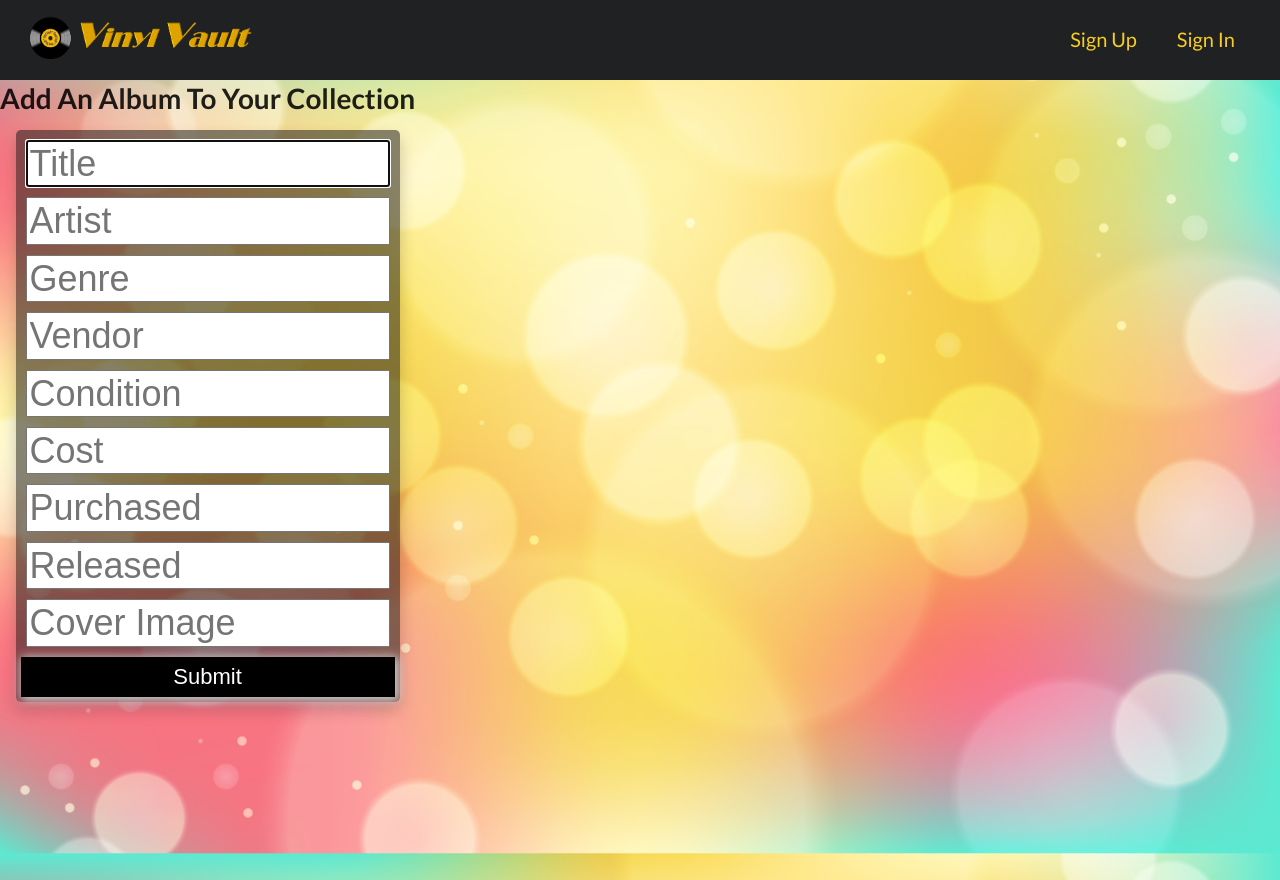
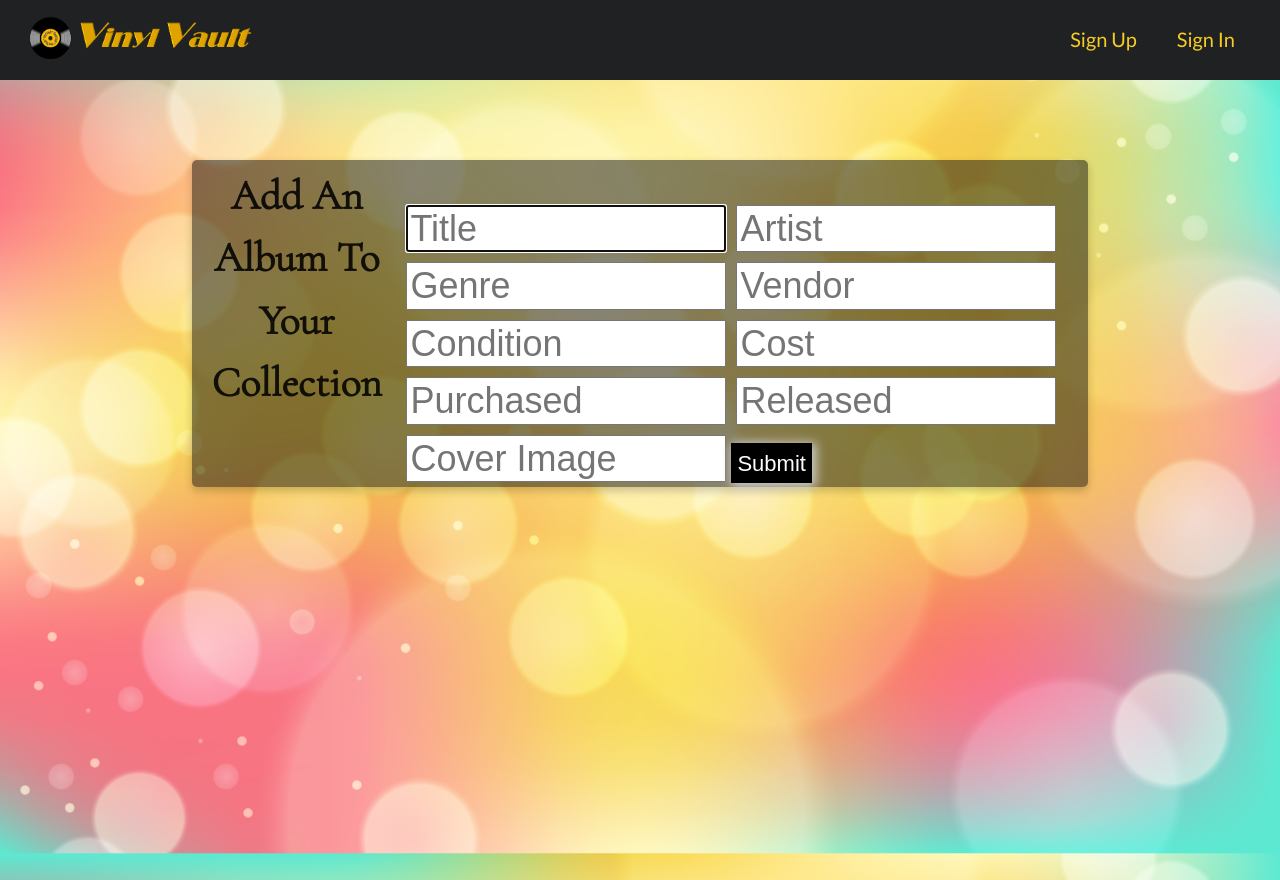
Before and after one commit to mnezz1131/Vinyl-Vault, a React (Create React App) app in the folder client/: page /add-album in a window 1280 px wide. Built offline with nearby package versions, Linux system fonts and the light colour scheme; no server answers; a web font is replaced by a local one.

Commit message:
css create form

```diff
--- a/client/src/screens/AlbumCreate/AlbumCreate.css
+++ b/client/src/screens/AlbumCreate/AlbumCreate.css
@@ -1,38 +1,70 @@
-.create-form {
+.create-album-container{
+  display: flex;
+ /* flex-direction: row;
+ justify-content: center;
+ align-items: center; */
+ margin: 0 auto;
+border-radius: 4%;
+margin-top: 80px;
+width:70vw;
+/* margin-right: 40px; */
+ /* Add shadows to create the "card" effect */
+ box-shadow: 0 4px 8px 0 rgba(0,0,0,0.2);
+ transition: 0.3s;
+ background-color: rgba(17, 16, 16, 0.5);
+ border-radius: 5px;
+}
+
+.album-create-title{
+
+  display: flex;
+  width: 100%;
+  text-align:center;
+  font-family: 'Cormorant Garamond', serif;
+  font-size:3.25vw;
+line-height: 1.5;
+font-weight: 600;
+padding: 5px;
+}
+.album-create{
+  display: flex;
+  /* flex-direction: row;
+  justify-content: center;
+  align-items: center; */
+  margin: 0 auto;
+ border-radius: 4%;
+ margin-top: 40px;
+
+
+}
+.album-create-form {
   padding-top: 50px;
   display: flex;
   flex-direction: column;
   height: 100%;
   width: 100%;
   justify-content: space-evenly;
-  margin:0 auto;
+
 }
 
-.input:focus, select:focus {
-    outline: none;
-}
-
-input{
+.album-create-inputbox{
     font-size: 36px;
     margin: 5px;
+    /* display: flex;
+flex-direction: row; */
+ width: 25vw;
 }
 
 .input-name {
     font-size: 48px;
 }
 
-.input-price {
-    padding-left: 10px;
-    font-size: 24px;
-}
 
-.input-image-link {
-    font-size: 18px;
-}
+
+
 
 .submit-button {
     font-size: 22px;
-
     height: 40px;
     margin-top: 40px;
     background-color: black;
--- a/client/src/screens/AlbumCreate/AlbumCreate.jsx
+++ b/client/src/screens/AlbumCreate/AlbumCreate.jsx
@@ -26,15 +26,17 @@ const AlbumCreate = ({ user, handleAlbumCreate, handleLogout }) => {
 
   return (
     <Layout user={user} handleLogout={handleLogout}>
-      <div>
-        <h1>Add An Album To Your Collection</h1>
-        <div className="album-create-form">
-          <form className="create-form" onSubmit={(e) => {
+      <div className="create-album-container">
+        <div className='album-create-title' >
+          <div>Add An Album To Your Collection</div>
+          </div>
+        <div className="album-create">
+          <form className="-album-create-form" onSubmit={(e) => {
             e.preventDefault()
             handleAlbumCreate(album)
           }}>
             <input
-              className="inputbox"
+              className="album-create-inputbox"
               placeholder="Title"
               value={album.title}
               name="title"
@@ -43,7 +45,7 @@ const AlbumCreate = ({ user, handleAlbumCreate, handleLogout }) => {
               onChange={handleChange}
             />
             <input
-              className="inputbox"
+              className="album-create-inputbox"
               placeholder="Artist"
               value={album.artist}
               name="artist"
@@ -51,7 +53,7 @@ const AlbumCreate = ({ user, handleAlbumCreate, handleLogout }) => {
               onChange={handleChange}
             />
             <input
-              className="inputbox"
+              className="album-create-inputbox"
               placeholder="Genre"
               value={album.genre}
               name="genre"
@@ -59,7 +61,7 @@ const AlbumCreate = ({ user, handleAlbumCreate, handleLogout }) => {
               onChange={handleChange}
             />
             <input
-              className="inputbox"
+              className="album-create-inputbox"
               placeholder="Vendor"
               value={album.vendor}
               name="vendor"
@@ -67,7 +69,7 @@ const AlbumCreate = ({ user, handleAlbumCreate, handleLogout }) => {
               onChange={handleChange}
             />
             <input
-              className="inputbox"
+              className="album-create-inputbox"
               placeholder="Condition"
               value={album.condition}
               name="condition"
@@ -75,7 +77,7 @@ const AlbumCreate = ({ user, handleAlbumCreate, handleLogout }) => {
               onChange={handleChange}
             />
             <input
-              className="inputbox"
+              className="album-create-inputbox"
               placeholder="Cost"
               value={album.cost}
               name="cost"
@@ -83,7 +85,7 @@ const AlbumCreate = ({ user, handleAlbumCreate, handleLogout }) => {
               onChange={handleChange}
             />
             <input
-              className="inputbox"
+              className="album-create-inputbox"
               placeholder="Purchased"
               value={album.purchased}
               name="purchased"
@@ -91,7 +93,7 @@ const AlbumCreate = ({ user, handleAlbumCreate, handleLogout }) => {
               onChange={handleChange}
             />
             <input
-              className="inputbox"
+              className="album-create-inputbox"
               placeholder="Released"
               value={album.released}
               name="released"
@@ -99,7 +101,7 @@ const AlbumCreate = ({ user, handleAlbumCreate, handleLogout }) => {
               onChange={handleChange}
             />
             <input
-              className="inputbox"
+              className="album-create-inputbox"
               placeholder="Cover Image"
               value={album.cover_url}
               name="cover_url"
--- a/client/src/screens/AlbumDetail/AlbumDetail.css
+++ b/client/src/screens/AlbumDetail/AlbumDetail.css
@@ -8,6 +8,7 @@
   padding: 50px 0 30px 0;
   border-style: solid red;
 }
+
 .album-detail {
   display: flex;
   flex-direction: row;
@@ -16,7 +17,6 @@
   color: #0a0a09;
   width: auto;
 }
-
 .detail {
   display: flex;
   flex-direction: column;
--- a/client/src/screens/AlbumEdit/AlbumEdit.css
+++ b/client/src/screens/AlbumEdit/AlbumEdit.css
@@ -7,6 +7,15 @@
  margin: 0 auto;
 border-radius: 4%;
 margin-top: 40px;
+}
+.image-container {
+  display: flex;
+  flex-direction: column;
+  align-items: center;
+
+}
+.edit-product-image {
+  max-height: 50vw;
 }
 
 .album-edit-form{
@@ -19,6 +28,8 @@ margin-top: 40px;
   }
 
 .create-form{
+  display: flex;
+align-items: ;
   padding-top: 20px;
   width: 30vw;
   /* Add shadows to create the "card" effect */
@@ -57,6 +68,7 @@ h2{
 }
 .album-input{
   font-size: 20px;
+  color:black;
 }
 
 .submit-button{
```
